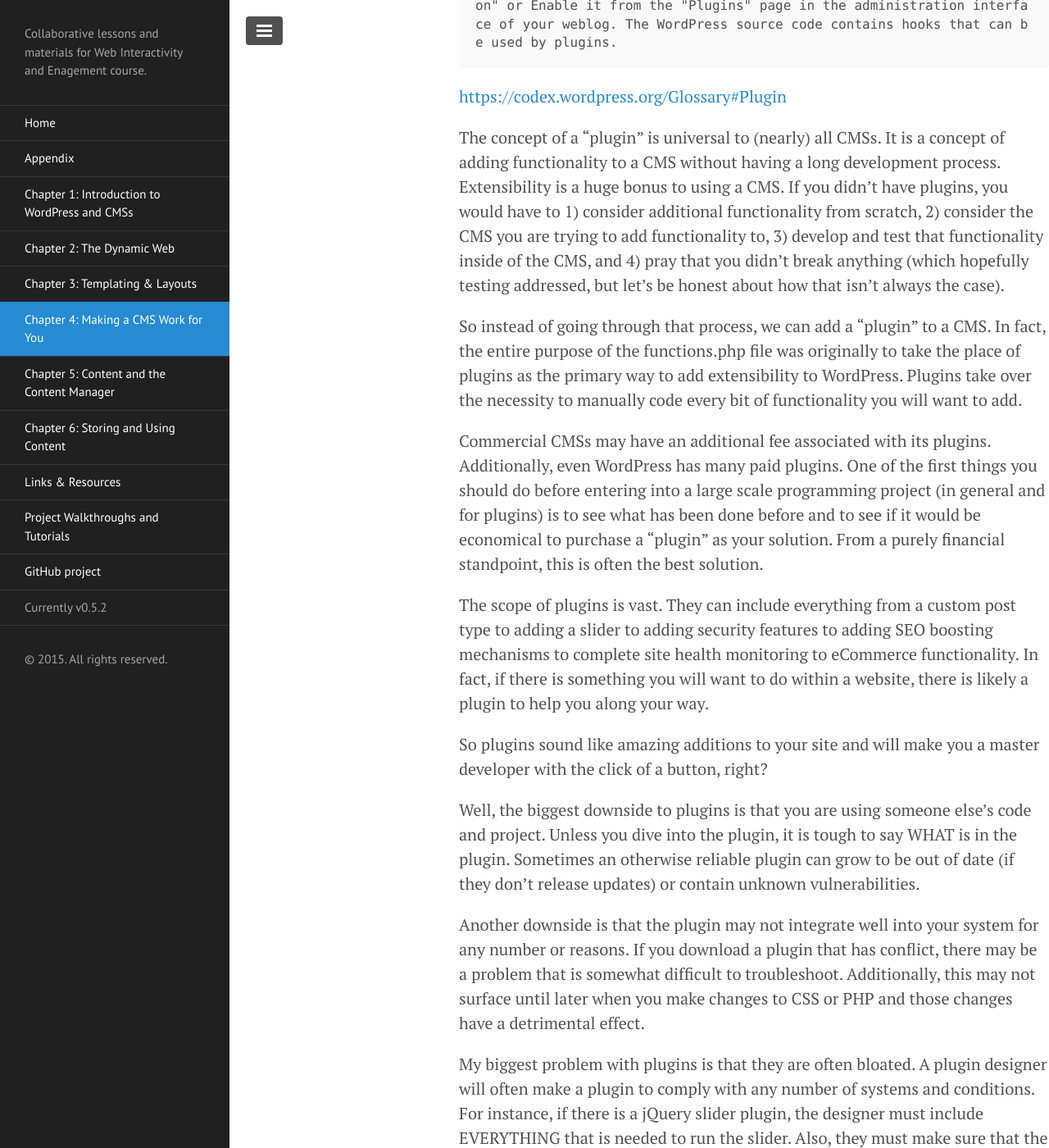
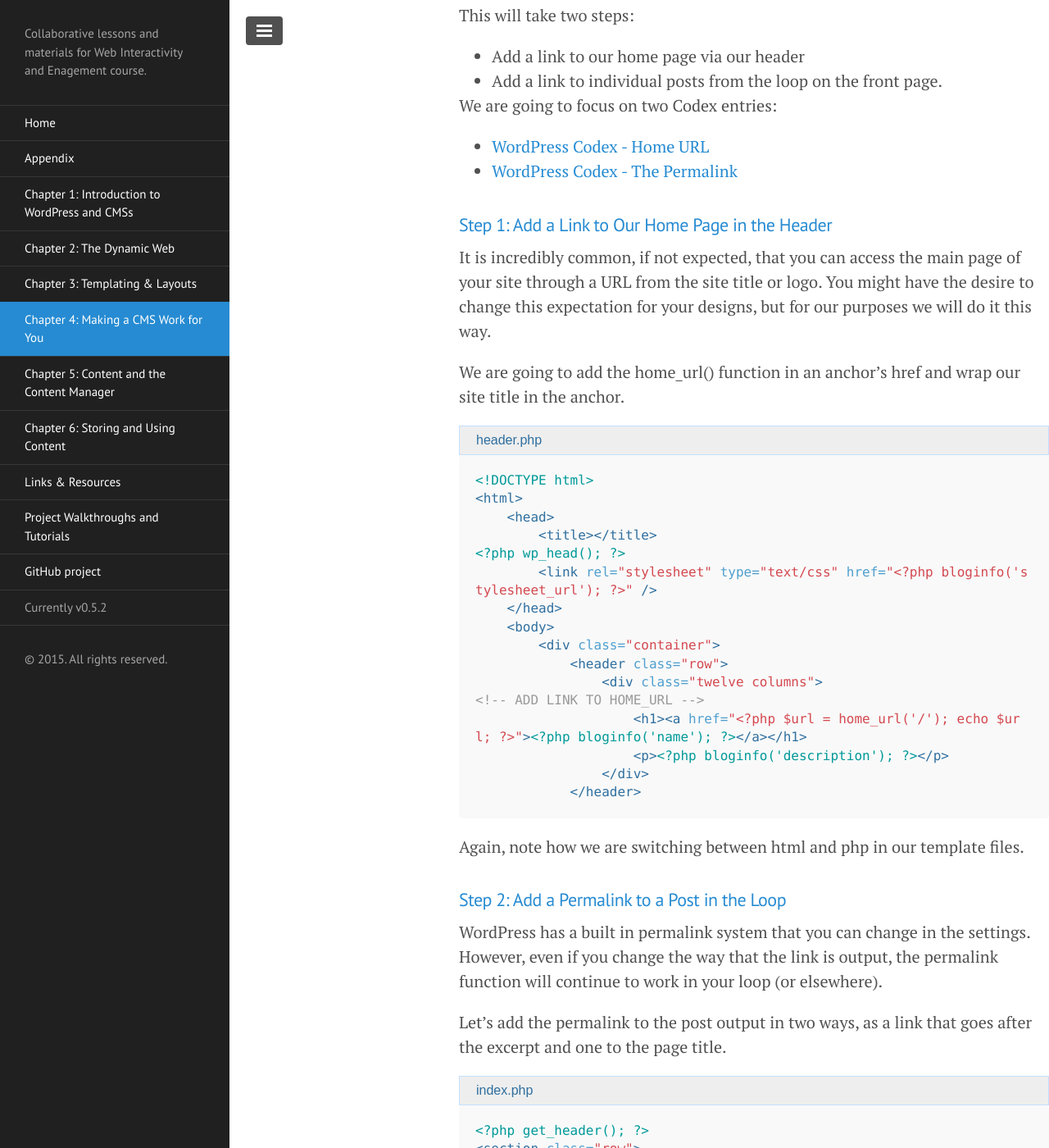
Before and after one commit to ahaywood/Web-Interactivity-and-Engagement, a Jekyll site: the page built from chapter-4/index.md, in a window 1280 px wide and 1400 px high, scrolled down 20324 px. Shown: the whole window at 82% size. Built offline with Jekyll 4.4.1, drawn with Linux system fonts in a browser that asks for light colours; Markdown is read by kramdown in place of the engine named in the settings; some of the changed text lies outside the part shown.

Commit message:
Permalinks Lesson

````diff
--- a/chapter-4/index.md
+++ b/chapter-4/index.md
@@ -17,6 +17,9 @@ title: Chapter 4&#58; Making a CMS Work for You
 		* Tutorial: Creating a 404 Page
 	* Using Images in the Template
 		* Tutorial: Adding Featured Images & Thumbnails to Theme
+	* Permalinks
+		* Tutorial: Adding Permalinks to WordPress
+
 * [Plugins](#plugins)
 	* Tutorial: Adding Plugins
 
@@ -584,8 +587,7 @@ WordPress does not enable featured images/thumbnails by default so you have to d
 
 <p class="file-name">functions.php</p>
 ```php
-
-/*--- Enable Post Thumbnails
+/*--- Enable Post Thumbnails ---*/
 add_theme_support( 'post-thumbnails' );
 
 ```
@@ -647,6 +649,88 @@ We are going to do almost the exact same thing we did above except throw a diffe
 We have full image size going in now, but we could also use "array( width, height)" to define a custom value to display - which we might want to in case we want strict uniformity. For now though, we will just use the full size image and deal with those specifics later - mostly because I have a better way of dealing with uniformity of images.
 
 ##### Step 4: Save and Upload files
+
+### Permalinks
+
+[WordPress Codex - Permalinks](https://codex.wordpress.org/Using_Permalinks)
+
+#### Tutorial: Adding Permalinks to WordPress
+
+We will want to be able to easily click through our site for usability purposes. Having links to content is the sort of bare minimum thing that we will want to do, so WordPress handles this for us if we tell it to.
+
+This will take two steps:
+
+* Add a link to our home page via our header
+* Add a link to individual posts from the loop on the front page.
+
+We are going to focus on two Codex entries:
+
+* [WordPress Codex - Home URL](https://codex.wordpress.org/Function_Reference/home_url)
+* [WordPress Codex - The Permalink](https://codex.wordpress.org/Function_Reference/the_permalink)
+
+##### Step 1: Add a Link to Our Home Page in the Header
+
+It is incredibly common, if not expected, that you can access the main page of your site through a URL from the site title or logo. You might have the desire to change this expectation for your designs, but for our purposes we will do it this way.
+
+We are going to add the home_url() function in an anchor’s href and wrap our site title in the anchor.
+
+<p class="file-name">header.php</p>
+```html
+<!DOCTYPE html>
+<html>
+    <head>
+        <title></title>
+<?php wp_head(); ?>
+        <link rel="stylesheet" type="text/css" href="<?php bloginfo('stylesheet_url'); ?>" />
+    </head>
+    <body>
+        <div class="container">
+            <header class="row">
+                <div class="twelve columns">
+<!-- ADD LINK TO HOME_URL -->
+                    <h1><a href="<?php $url = home_url('/'); echo $url; ?>"><?php bloginfo('name'); ?></a></h1>
+                    <p><?php bloginfo('description'); ?></p>
+                </div>
+            </header>
+```
+
+Again, note how we are switching between html and php in our template files.
+
+##### Step 2: Add a Permalink to a Post in the Loop
+
+WordPress has a built in permalink system that you can change in the settings. However, even if you change the way that the link is output, the permalink function will continue to work in your loop (or elsewhere).
+
+Let’s add the permalink to the post output in two ways, as a link that goes after the excerpt and one to the page title.
+
+<p class="file-name">index.php</p>
+```html
+<?php get_header(); ?>
+<section class="row">
+    <div class="twelve columns">
+        <?php
+        if ( have_posts() ) {
+        while ( have_posts() ) {
+            the_post();?>
+<!-- ADD LINK TO THE TITLE -->
+            <h3><a href="<?php the_permalink(); ?>"><?php the_title(); ?></a></h3>
+            <?php
+            if ( has_post_thumbnail() ) {
+                the_post_thumbnail('thumbnail');
+            }
+            the_excerpt(); ?>
+	<p><a href="<?php the_permalink(); ?>">Read More</a></p>
+<?php } // end while
+            } // end if
+        ?>
+    </div>
+</section>
+<?php get_footer(); ?>
+```
+Make sure you note that we exited and entered into PHP several times in this step. Being more comfortable with going in and out of PHP will help you become a better programmer overall.
+
+##### Step 3: Save and Upload Files
+
+You should see a transformation of the way you can use the front page and your users will appreciate it.
 
 ## <a name="plugins">Plugins</a>
 
````
